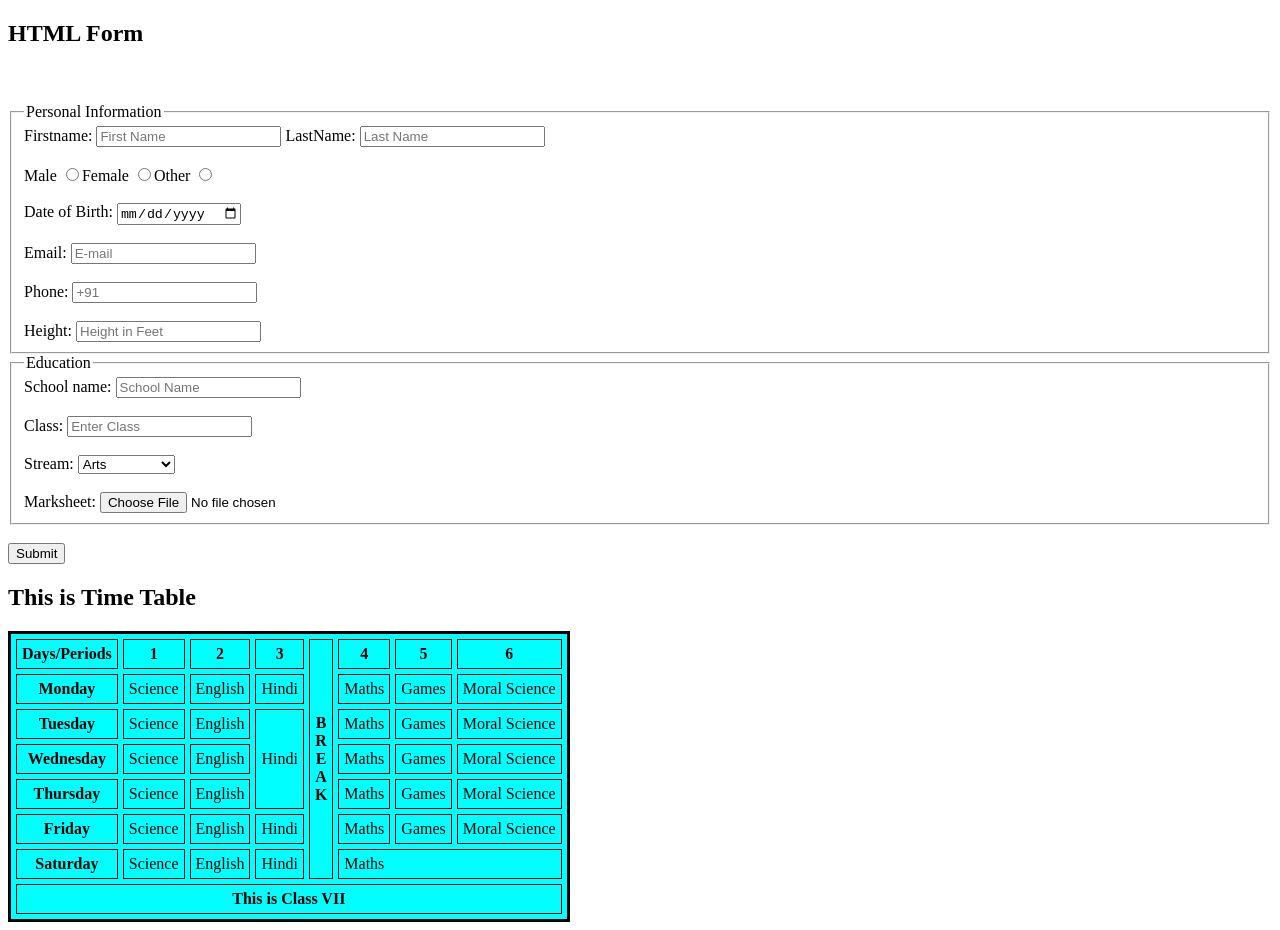
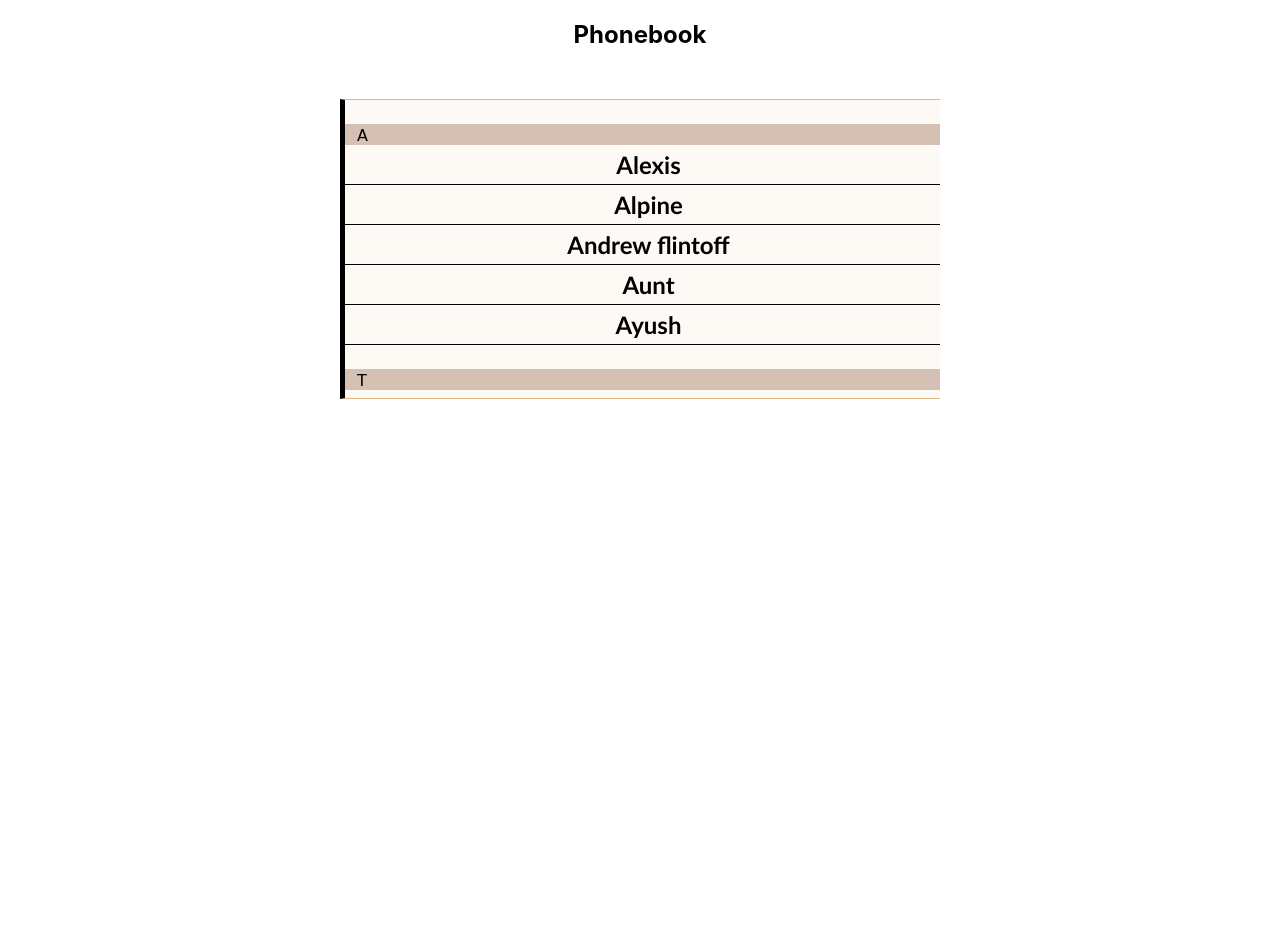
Before and after one commit to Deep0552/assignment, a plain HTML site: page index.html in a window 1280 px wide. After the commit the page ends 800 px from the top, so only its background shows below. Drawn offline with Linux system fonts and the light colour scheme.

Commit message:
Add files via upload

```diff
--- a/index.html
+++ b/index.html
@@ -5,139 +5,51 @@
     <meta http-equiv="X-UA-Compatible" content="IE=edge">
     <meta name="viewport" content="width=device-width, initial-scale=1.0">
     <title>Document</title>
-    <style>
-        td, th{
-            border: 1px solid black;
-            border-collapse: collapse;
-            padding: 5px;
-            border-spacing: 5px;
-        }
-        table{
-
-            border-spacing: 5px;
-        }
-    </style>
+    <link rel="stylesheet" href="style.css">
 </head>
 <body>
-    <h2><b>HTML Form</b></h2><br><br>
-    <div>
-    <form>
-       <fieldset>
-           <legend>Personal Information</legend>
-           <label for="firstname">Firstname:</label>
-           <input type="text" id="firstname" placeholder="First Name">
-           <label for="lastname">LastName:</label>
-           <input type="text" id="lastname" placeholder="Last Name">
-           <br><br>Male
-           <input name="gender" type="radio"  id="male">Female
-           <input name="gender" type="radio"  id="female">Other
-           <input name="gender" type="radio"  id="other"><br><br>
-           <label for="dob">Date of Birth:</label>
-           <input name="dob" type="date"  id="dob"><br><br>
-           <label for="email">Email:</label>
-           <input name="email" type="email" placeholder="E-mail"><br><br>
-           <label for="phone">Phone:</label>
-           <input type="tel" name="phone" id="phone" placeholder="+91" maxlength="10"><br><br>
-           <label for="height">Height:</label>
-           <input type="number" name="height" id="height" placeholder="Height in Feet">
-
-
-       </fieldset>
-       <fieldset>
-           <legend>Education</legend>
-           <label for="school">School name:</label>
-           <input type="text" name="school" id="school" placeholder="School Name"><br><br>
-           <label for="class">Class:</label>
-           <input type="text" name="class" id="class" placeholder="Enter Class"><br><br>
-           <label for="stream">Stream:</label>
-            <select name="stream">
-               <option value="Arts">Arts</option>
-               <option value="Commerce">Commerce</option>
-               <option value="Non-Medical">Non-Medical</option>
-               <option value="Medical">Medical</option>
-           </select><br><br>
-           <label for="marksheet">Marksheet:</label>
-           <input type="file" name="marksheet" id="marksheet">
-       </fieldset><br>
-       <input type="button" value="Submit">
-    </form>
-    </div>
-    <div>
-        <h2><b>This is Time Table</b></h2>
-        <table style="border: 3px solid black; background-color:cyan;" >
-            <tr>
-            <th>Days/Periods</th>
-            <th>1</th>
-            <th>2</th>
-            <th>3</th>
-            <th rowspan="7">B<br>R<br>E<br>A<br>K</th>
-            <th>4</th>
-            <th>5</th>
-            <th>6</th>
-        </tr>
-            <tr>
-            <th>Monday</th>
-            <td>Science</td>
-            <td>English</td>
-            <td>Hindi</td>
-
-            <td>Maths</td>
-            <td>Games</td>
-            <td>Moral Science</td>
-        </tr>
-            <tr>
-            <th>Tuesday</th>
-            <td>Science</td>
-            <td>English</td>
-            <td rowspan="3">Hindi</td>
-
-            <td>Maths</td>
-            <td>Games</td>
-            <td>Moral Science</td>
-        </tr>
-            <tr>
-            <th>Wednesday</th>
-            <td>Science</td>
-            <td>English</td>
-
-
-            <td>Maths</td>
-            <td>Games</td>
-            <td>Moral Science</td>
-        </tr>
-            <tr>
-            <th>Thursday</th>
-            <td>Science</td>
-            <td>English</td>
-
-
-            <td>Maths</td>
-            <td>Games</td>
-            <td>Moral Science</td>
-        </tr>
-            <tr>
-            <th>Friday</th>
-            <td>Science</td>
-            <td>English</td>
-            <td>Hindi</td>
-
-
-            <td>Maths</td>
-            <td>Games</td>
-            <td>Moral Science</td>
-        </tr>
-            <tr>
-            <th>Saturday</th>
-            <td>Science</td>
-            <td>English</td>
-            <td>Hindi</td>
-
-            <td colspan="3">Maths</td>
-            </tr>
-            <tr>
-                <th colspan="8">This is Class VII</th>
-            </tr>
-        </table>
-    </div>
+   <h2><b>Phonebook</b></h2>
+   <dl>
+       <div>
+           <dt>A</dt>
+           <dd>Alexis</dd>
+           <dd>Alpine</dd>
+           <dd>Andrew flintoff</dd>
+           <dd>Aunt</dd>
+           <dd>Ayush</dd>
+       </div>
+       <div>
+           <dt>T</dt>
+           <dd>Tanish</dd>
+           <dd>Tarun</dd>
+           <dd>Teniss</dd>
+           <dd>Toronto</dd>
+           <dd>Tuntun</dd>
+       </div>
+       <div>
+           <dt>V</dt>
+           <dd>varun</dd>
+           <dd>Vimal</dd>
+           <dd>Voldermort</dd>
+           <dd>Vronika</dd>
+           <dd>Vunter</dd>
+       </div>
+       <div>
+           <dt>Y</dt>
+           <dd>Yadi</dd>
+           <dd>Yatin</dd>
+           <dd>Yuzi</dd>
+           <dd>Yuzvin</dd>
+           <dd>Yajur</dd>
+       </div>
+       <div>
+           <dt>Z</dt>
+           <dd>Zebra</dd>
+           <dd>Zodiac</dd>
+           <dd>Zondo</dd>
+           <dd>Zopir</dd>
+           <dd>Zuntu</dd>
+       </div>
+   </dl>
 </body>
 </html>
--- /dev/null
+++ b/style.css
@@ -0,0 +1,45 @@
+*{
+    box-sizing: border-box;
+}
+h2{
+    text-align: center;
+    font-family: -apple-system, BlinkMacSystemFont, 'Segoe UI', Roboto, Oxygen, Ubuntu, Cantarell, 'Open Sans', 'Helvetica Neue', sans-serif;
+
+}
+dl{
+    border-top: 1px double burlywood;
+    border-bottom: 1px double burlywood;
+    border-left: 5px solid black;
+    width: 600px;
+    margin: 50px auto;
+    height: 300px;
+    background-color:rgb(253, 250, 246);
+    overflow: scroll;
+    overflow-x: hidden;
+}
+dd{
+
+    border-bottom: 1px solid black;
+    padding: 5px 0 5px 12px;
+    margin-left: 0px;
+    white-space: nowrap;
+    font-size: 24px;
+    text-align: center;
+    font-family: 'Gill Sans', 'Gill Sans MT', Calibri, 'Trebuchet MS', sans-serif;
+    font-weight: 700;
+}
+dt{
+
+    position: sticky;
+    top: -1px;
+    background-color: rgb(212, 193, 179);
+    padding: 2px 0px 0px 12px;
+    margin-top:0px;
+    font-family: cursive;
+    font-weight: 500;
+    text-emphasis-color: red;
+}
+div{
+    margin: 0px auto;
+    padding: 24px 0 0 0;
+}
```
